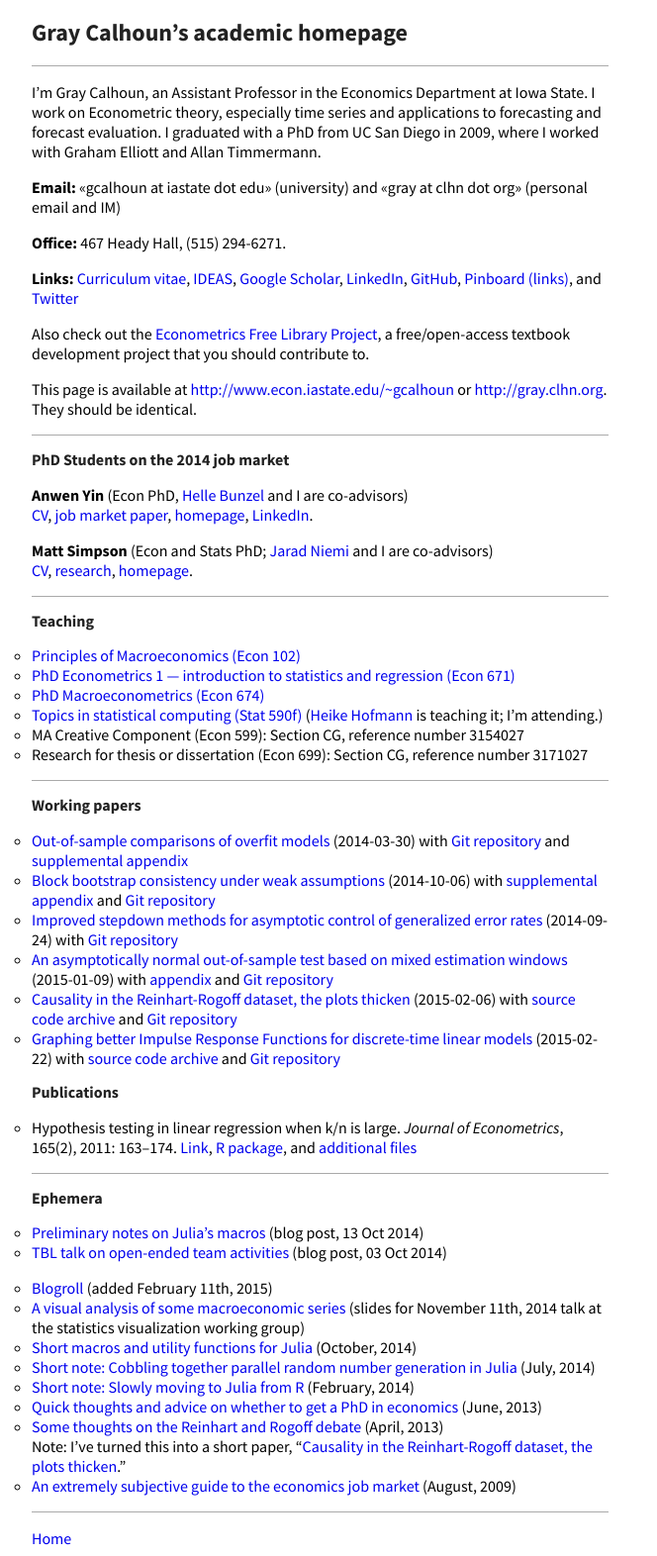
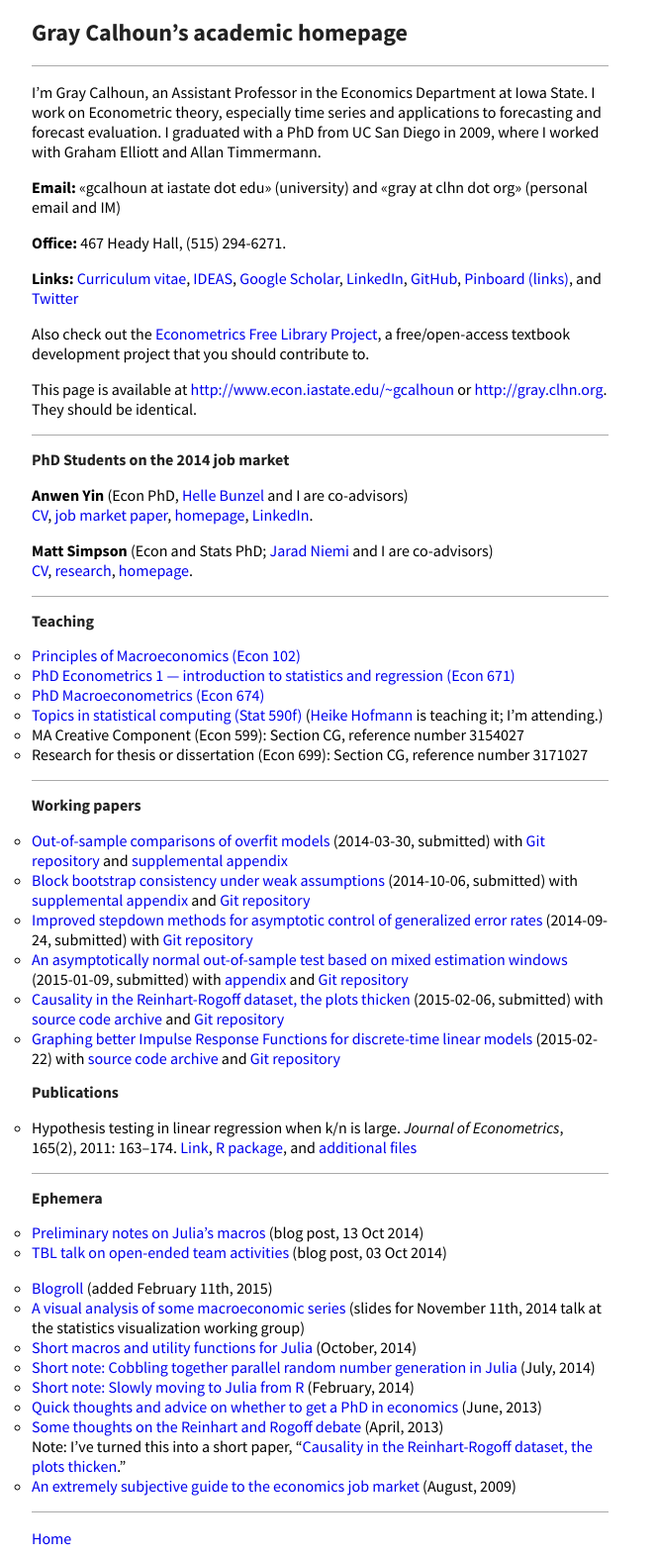
Before and after one commit to mmkuang/grayclhn.github.io, a Jekyll site: the page built from index.md, in a window 1280 px wide. Shown: the whole page at 99% size, without its empty margins (0-664 px from the left). Built offline with Jekyll 4.4.1, drawn with Linux system fonts in a browser that asks for light colours; Markdown is read by kramdown in place of the engine named in the settings.

Commit message:
Add 'submitted' flag to working papers

```diff
--- a/index.md
+++ b/index.md
@@ -70,21 +70,21 @@
 
 * [Out-of-sample comparisons of overfit
   models](http://www.econ.iastate.edu/research/working-papers/p12462)
-  (2014-03-30) with [Git repository](https://github.com/grayclhn/oos-overfit/tree/REStud) and
+  (2014-03-30, submitted) with [Git repository](https://github.com/grayclhn/oos-overfit/tree/REStud) and
   [supplemental appendix](dl/calhoun-oosoverfit-appendix.pdf)
 * [Block bootstrap consistency under weak
   assumptions](http://www.econ.iastate.edu/research/working-papers/p14313)
-  (2014-10-06) with [supplemental appendix](dl/calhoun-bootstrap-appendix.pdf) and
+  (2014-10-06, submitted) with [supplemental appendix](dl/calhoun-bootstrap-appendix.pdf) and
   [Git repository](https://github.com/grayclhn/statboot-paper/tree/ET_submission_3)
 * [Improved stepdown methods for asymptotic control of generalized
-  error rates](dl/calhoun-stepdown.pdf) (2014-09-24) with
+  error rates](dl/calhoun-stepdown.pdf) (2014-09-24, submitted) with
   [Git repository](https://git.ece.iastate.edu/gcalhoun/stepdown-paper/tree/jeconom_submission)
 * [An asymptotically normal out-of-sample test based on mixed
-  estimation windows](dl/calhoun-mixed-window.pdf) (2015-01-09) with
+  estimation windows](dl/calhoun-mixed-window.pdf) (2015-01-09, submitted) with
   [appendix](dl/calhoun-mixed-window-appendix.pdf)
   and [Git repository](https://git.ece.iastate.edu/gcalhoun/mixedwindow/tree/ecma-sub2)
 * [Causality in the Reinhart-Rogoff dataset, the plots thicken](dl/calhoun-rr-graphics.pdf)
-  (2015-02-06) with [source code archive](dl/calhoun-rr-graphics.zip) and
+  (2015-02-06, submitted) with [source code archive](dl/calhoun-rr-graphics.zip) and
   [Git repository](https://git.ece.iastate.edu/gcalhoun/rr_graphics/tree/v2015-02-06)
 * [Graphing better Impulse Response Functions for discrete-time linear models](dl/calhoun-smoothirf.pdf)
   (2015-02-22) with [source code archive](dl/calhoun-smoothirf.zip) and
```
